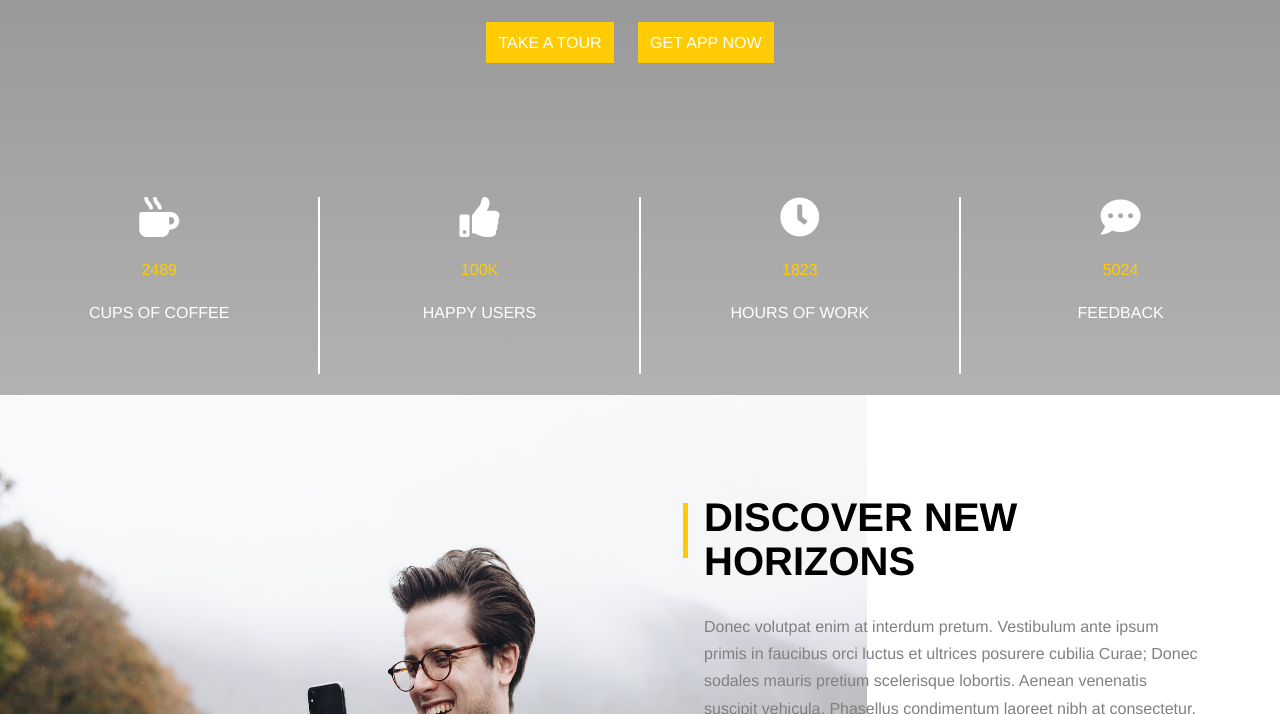
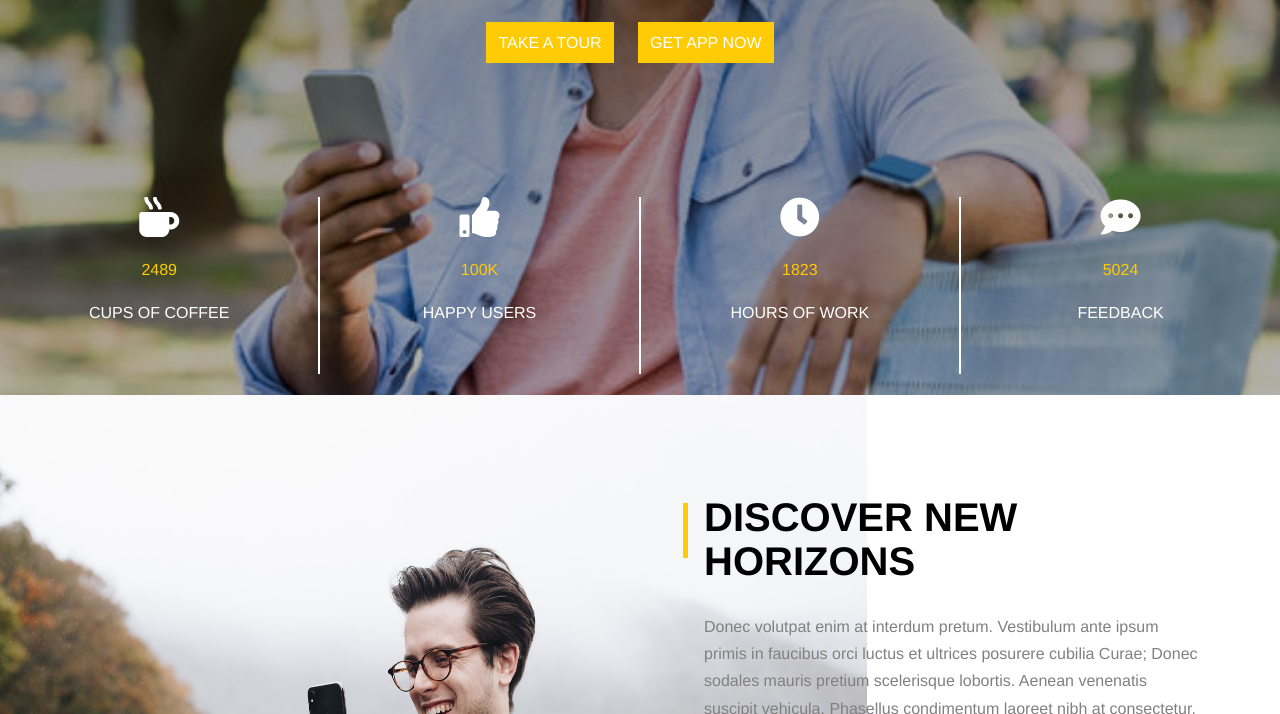
Before and after one commit to CarnoSkyla/HTML-CSS_Portfolio, a plain HTML site: page index.html in a window 1280 px wide. Shown: the part 405-1119 px from the top of the page. Drawn offline with Linux system fonts and the light colour scheme; files whose address does not match are found by name.

Commit message:
Update index.css

```diff
--- a/index.css
+++ b/index.css
@@ -53,7 +53,7 @@ body, html {
   box-sizing: border-box;
 }
 header {
-  background: -webkit-linear-gradient(top, rgba(0, 0, 0, 0.5), rgba(0, 0, 0, 0.3)), url(Images/laugh.jpg);
+  background: -webkit-linear-gradient(top, rgba(0, 0, 0, 0.5), rgba(0, 0, 0, 0.3)), url(laugh.jpg);
   background-size: cover;
   line-height: 2;
   display: flex;
```
